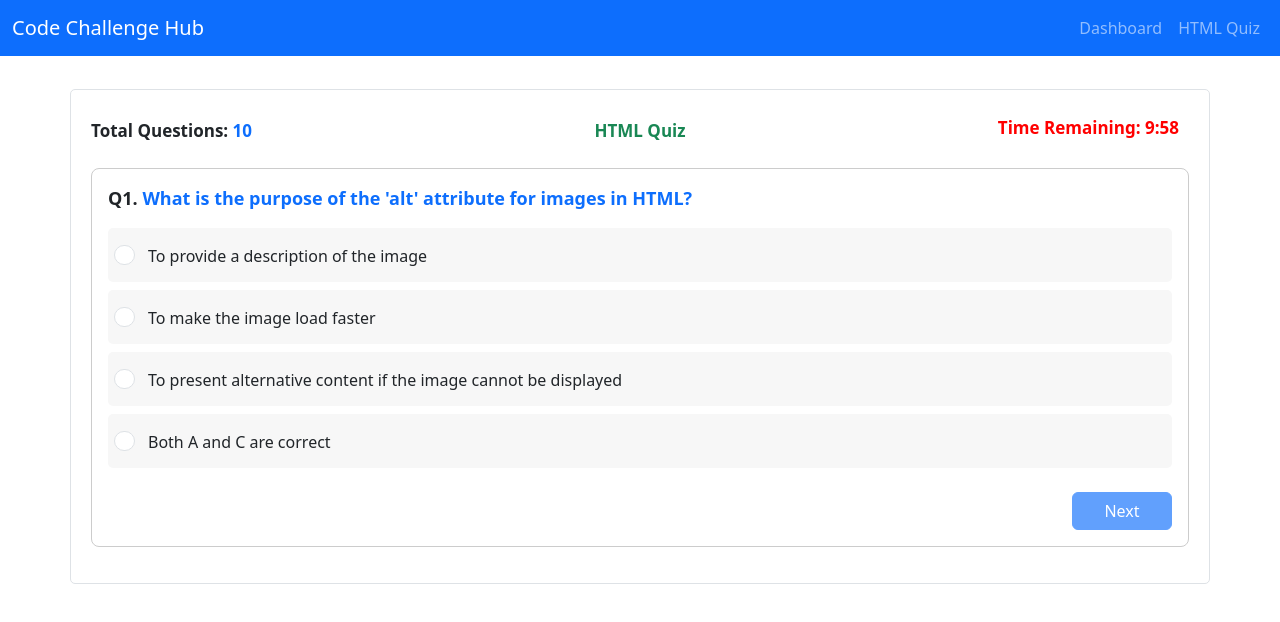
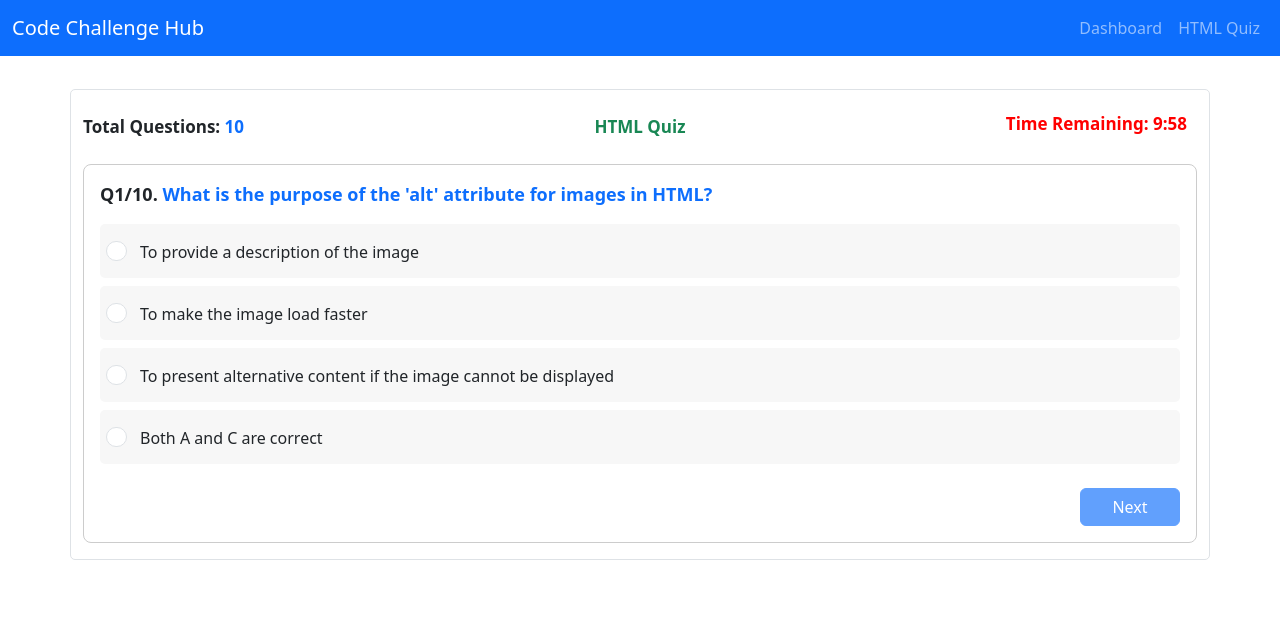
Before and after one commit to jayanthbabu123/online-quiz, a Vue app: page /html-quiz in a window 1280 px wide. Both pictures are taken after a click on the button "Start Quiz". Shown: the top 622 px of the page. Built offline with nearby package versions, Linux system fonts and the light colour scheme.

Commit message:
css changes

```diff
--- a/src/views/HtmlQuiz.vue
+++ b/src/views/HtmlQuiz.vue
@@ -37,7 +37,7 @@
   </div>
   <div class="container quiz-container mt-5">
     <div v-if="!submitted && !showInstructions">
-      <div class="row">
+      <div class="row mt-3">
         <div class="col-4 mt-2 total-questions">
           <strong
             >Total Questions:
@@ -46,25 +46,23 @@
         </div>
         <div class="col-4 mt-2 total-questions-mobile">
           <strong
-            >Questions:
+            >Total:
             <span class="text-primary">{{ questions.length }}</span></strong
           >
         </div>
         <div class="col-4 mt-2">
-          <div class="mb-4 text-center quiz-heading  text-success">
+          <div class="mb-4 text-center quiz-heading text-success">
             <strong> HTML Quiz </strong>
           </div>
         </div>
         <div class="col-4 text-end">
           <p class="timer">Time Remaining: {{ minutes }}:{{ seconds }}</p>
-          <p class="timer-mobile">
-             {{ minutes }}:{{ seconds }}
-          </p>
+          <p class="timer-mobile mt-1">{{ minutes }}:{{ seconds }}</p>
         </div>
       </div>
       <div v-if="currentQuestion < questions.length" class="card p-3 mb-3">
         <p class="card-title">
-          Q{{ currentQuestion + 1 }}.
+          Q{{ currentQuestion + 1 }}/{{ questions.length }}.
           <span class="text-primary">{{
             questions[currentQuestion].question
           }}</span>
@@ -261,7 +259,6 @@ export default {
 .quiz-container {
   margin: auto;
   border: 1px solid #dee2e6;
-  padding: 20px;
   border-radius: 5px;
   text-align: left;
 }
@@ -294,7 +291,8 @@ button {
   margin-top: 20px;
 }
 
-.timer, .timer-mobile {
+.timer,
+.timer-mobile {
   color: red;
   font-weight: bold;
   padding: 5px 10px;
@@ -302,38 +300,6 @@ button {
   font-size: 17px;
 }
 
-@media (max-width: 767px) {
-  .timer {
-    display: none;
-  }
-  .timer-mobile {
-    display: block;
-  }
-  .total-questions{
-    display: none;
-  }
-
-  .total-questions-mobile{
-    display: block;
-  }
-}
-@media screen and (min-width: 768px) {
-  .timer-mobile {
-    display: none;
-  }
-  .timer{
-    display: block;
-  }
-
-  .total-questions{
-    display: block;
-  }
-
-  .total-questions-mobile{
-    display: none;
-  }
-
-}
 .card-title {
   font-size: 18px;
   font-weight: 700;
@@ -353,7 +319,8 @@ button {
   border-radius: 5px;
 }
 
-.total-questions, .quiz-heading {
+.total-questions,
+.quiz-heading {
   font-size: 17px;
 }
 .form-check-input {
@@ -361,4 +328,50 @@ button {
   width: 1.3em;
   cursor: pointer;
 }
+
+@media (max-width: 767px) {
+  .timer {
+    display: none;
+  }
+  .timer-mobile {
+    display: block;
+  }
+  .total-questions {
+    display: none;
+  }
+
+  .total-questions-mobile {
+    display: block;
+  }
+  .form-check-label {
+    margin-left: 10px;
+        margin-top: 5px;
+  }
+  .form-check {
+    background: #f7f7f7;
+    display: block;
+    min-height: 1.5rem;
+    padding: 7px;
+    padding-left: 30px;
+    padding-bottom: 14px;
+    margin-bottom: 0.5rem;
+    border-radius: 5px;
+  }
+}
+@media screen and (min-width: 768px) {
+  .timer-mobile {
+    display: none;
+  }
+  .timer {
+    display: block;
+  }
+
+  .total-questions {
+    display: block;
+  }
+
+  .total-questions-mobile {
+    display: none;
+  }
+}
 </style>
```
